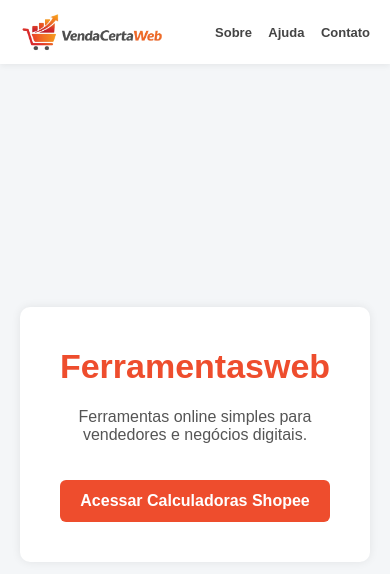
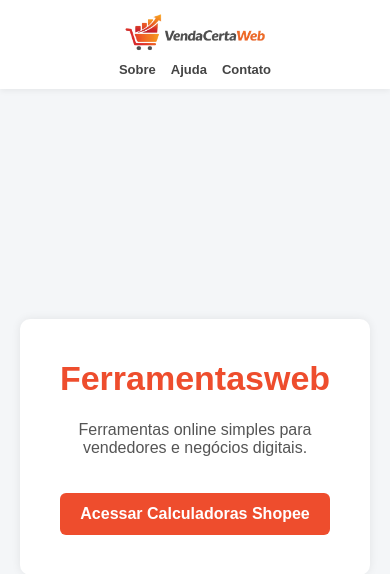
Before and after one commit to SandroNazario/calculadora-shopee, a Flask app: page / in a window 390 px wide. Shown: the top 574 px of the page. Run offline with Flask 3, Linux system fonts and the light colour scheme.

Commit message:
Add files via upload

```diff
--- a/templates/home.html
+++ b/templates/home.html
@@ -18,15 +18,23 @@ display:flex;
 flex-direction:column;
 }
 
+/* CONTAINER PROFISSIONAL */
+
+.container{
+max-width:1200px;
+margin:0 auto;
+width:100%;
+display:flex;
+justify-content:space-between;
+align-items:center;
+}
+
 /* TOPO */
 
 .topo{
 background:white;
-padding:12px 120px;
+padding:12px 20px;
 box-shadow:0 2px 6px rgba(0,0,0,.06);
-display:flex;
-justify-content:space-between;
-align-items:center;
 }
 
 .logo{
@@ -57,7 +65,7 @@ display:flex;
 justify-content:center;
 align-items:center;
 text-align:center;
-padding:20px 120px;
+padding:20px;
 }
 
 .box{
@@ -103,22 +111,22 @@ color:#777;
 padding:12px 0;
 }
 
-/* =====================
-   MOBILE AUTOMÁTICO
-===================== */
+/* MOBILE */
 
 @media (max-width:768px){
 
-.topo{
-padding:12px 20px;
+.container{
+flex-direction:column;
+gap:10px;
 }
 
-.main{
-padding:20px;
+.menu-topo{
+display:flex;
+gap:15px;
 }
 
 .menu-topo a{
-margin-left:12px;
+margin-left:0;
 font-size:13px;
 }
 
@@ -132,6 +140,8 @@ height:40px;
 <body>
 
 <header class="topo">
+<div class="container">
+
 <img src="/static/logo-vendacertaweb.png" alt="Venda Certa Web" class="logo">
 
 <nav class="menu-topo">
@@ -139,6 +149,8 @@ height:40px;
 <a href="/ajuda">Ajuda</a>
 <a href="/contato">Contato</a>
 </nav>
+
+</div>
 </header>
 
 <div class="main">
```
